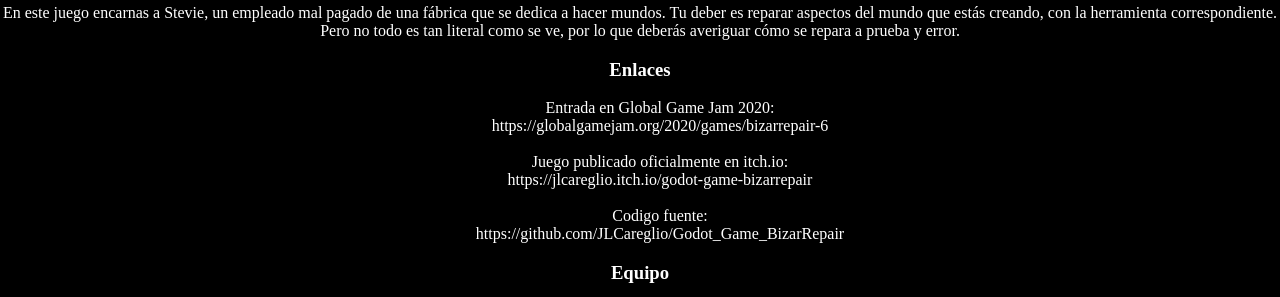
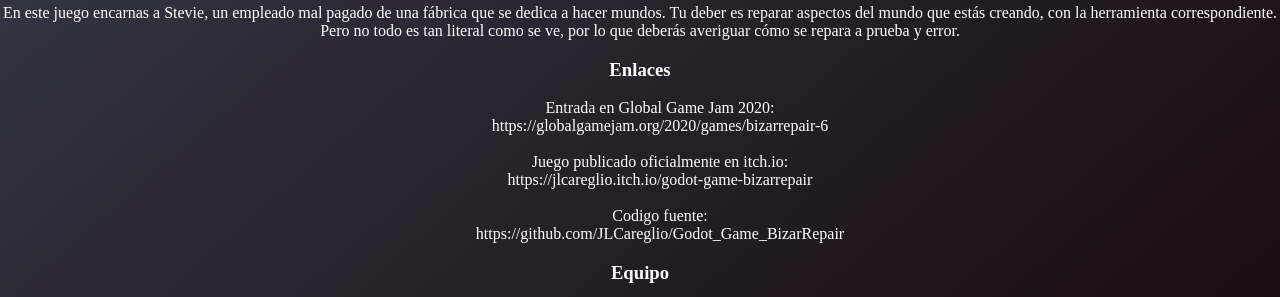
Before and after one commit to JLCareglio/Godot_Game_BizarRepair, a plain HTML site: page docs/index.html in a window 1280 px wide. Shown: the part 1253-1550 px from the top of the page. Drawn offline with Linux system fonts and the light colour scheme; no server answers; grey boxes are pictures that could not be loaded.

Commit message:
docs correccion en index

```diff
--- a/docs/index.html
+++ b/docs/index.html
@@ -9,13 +9,16 @@
 
 	<style type='text/css'>
 
-		body {
+body {
 			touch-action: none;
 			margin: 0;
 			border: 0 none;
 			padding: 0;
 			text-align: center;
-			background-color: black;
+			background-image: url("5PS_splash.png"), linear-gradient(to bottom right, #3b4050, #130005);
+			background-size: contain;
+			background-repeat: no-repeat;
+			background-position: center;
 		}
 
 		#canvas {
@@ -116,6 +119,10 @@
 		.agregado{
 			touch-action: initial;
 			color: white;
+			background-image: linear-gradient(to bottom right, #3b4050, #130005);
+			background-size: contain;
+			background-repeat: no-repeat;
+			background-position: center;
 		}
 		.agregado ul {
 			list-style-type: none;
```
